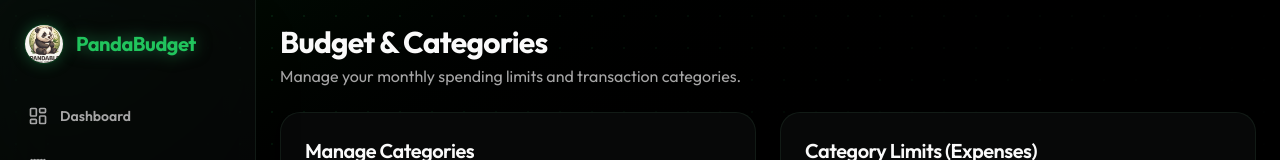
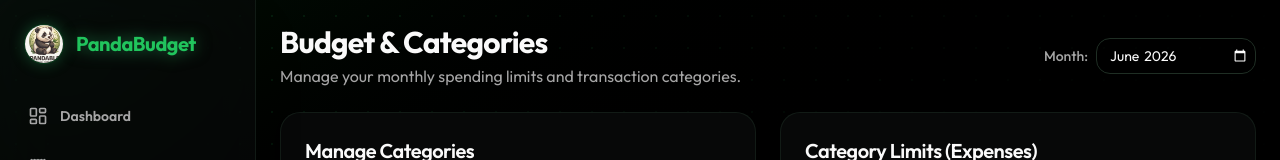
Before and after one commit to S1PPAW1T/budget-tracker, a React (Vite) app in the folder frontend/: page /budget in a window 1280 px wide. Shown: the top 160 px of the page. Built offline with nearby package versions, Linux system fonts and the light colour scheme; no server answers.

Commit message:
edit/budget-permonth

```diff
--- a/frontend/src/components/dashboard/BudgetProgress.tsx
+++ b/frontend/src/components/dashboard/BudgetProgress.tsx
@@ -5,14 +5,13 @@ import { Card, CardContent, CardHeader, CardTitle } from "@/components/ui/card"
 import { Progress } from "@/components/ui/progress"
 
 export function BudgetProgress() {
-  const { transactions, budgets } = useBudget()
+  const { transactions, budgets, selectedMonth } = useBudget()
 
-  const currentMonth = new Date().getMonth()
-  const currentYear = new Date().getFullYear()
+  const [year, month] = selectedMonth.split('-').map(Number)
 
   const currentMonthExpenses = transactions.filter((tx) => {
     const d = new Date(tx.date)
-    return tx.type === "Expense" && d.getMonth() === currentMonth && d.getFullYear() === currentYear
+    return tx.type === "Expense" && d.getMonth() === month - 1 && d.getFullYear() === year
   })
 
   const categorySpent = currentMonthExpenses.reduce((acc, tx) => {
--- a/frontend/src/components/dashboard/SummaryCards.tsx
+++ b/frontend/src/components/dashboard/SummaryCards.tsx
@@ -5,14 +5,13 @@ import { Card, CardContent, CardHeader, CardTitle } from "@/components/ui/card"
 import { ArrowDownIcon, ArrowUpIcon, WalletIcon } from "lucide-react"
 
 export function SummaryCards() {
-  const { transactions } = useBudget()
+  const { transactions, selectedMonth } = useBudget()
 
-  const currentMonth = new Date().getMonth()
-  const currentYear = new Date().getFullYear()
+  const [year, month] = selectedMonth.split('-').map(Number)
 
   const currentMonthTx = transactions.filter((tx) => {
     const d = new Date(tx.date)
-    return d.getMonth() === currentMonth && d.getFullYear() === currentYear
+    return d.getMonth() === month - 1 && d.getFullYear() === year
   })
 
   const totalIncome = currentMonthTx
--- a/frontend/src/context/BudgetContext.tsx
+++ b/frontend/src/context/BudgetContext.tsx
@@ -1,4 +1,4 @@
-import React, { createContext, useContext } from "react"
+import React, { createContext, useContext, useState } from "react"
 import { useQuery, useMutation, useQueryClient } from "@tanstack/react-query"
 import { api, Transaction as ApiTransaction, Category as ApiCategory, Budget as ApiBudget } from "@/lib/api"
 
@@ -17,6 +17,8 @@ interface BudgetContextType {
   budgets: Budget[]
   categories: Category[]
   isLoading: boolean
+  selectedMonth: string
+  setSelectedMonth: (month: string) => void
   addTransaction: (tx: { amount: number, date: string, type: "Income" | "Expense", note?: string, category: string }) => void
   updateTransaction: (id: string, tx: { amount: number, date: string, type: "Income" | "Expense", note?: string, category: string }) => void
   updateBudget: (categoryName: string, newLimit: number) => void
@@ -29,6 +31,11 @@ const BudgetContext = createContext<BudgetContextType | undefined>(undefined)
 
 export function BudgetProvider({ children }: { children: React.ReactNode }) {
   const queryClient = useQueryClient()
+
+  const currentYear = new Date().getFullYear()
+  const currentMonthNum = new Date().getMonth() + 1
+  const initialMonth = `${currentYear}-${currentMonthNum.toString().padStart(2, '0')}`
+  const [selectedMonth, setSelectedMonth] = useState(initialMonth)
 
   const { data: transactions = [], isLoading: isLoadingTx } = useQuery({
     queryKey: ['transactions'],
@@ -47,9 +54,9 @@ export function BudgetProvider({ children }: { children: React.ReactNode }) {
   })
 
   const { data: budgets = [], isLoading: isLoadingBudgets } = useQuery({
-    queryKey: ['budgets'],
+    queryKey: ['budgets', selectedMonth],
     queryFn: async () => {
-      const res = await api.get<ApiBudget[]>('/budgets')
+      const res = await api.get<ApiBudget[]>(`/budgets?month=${selectedMonth}`)
       return res.data
     }
   })
@@ -62,8 +69,8 @@ export function BudgetProvider({ children }: { children: React.ReactNode }) {
   })
 
   const updateBudgetMutation = useMutation({
-    mutationFn: async ({ categoryId, limit }: { categoryId: string, limit: number }) => {
-      await api.put(`/budgets/${categoryId}`, { limit })
+    mutationFn: async ({ categoryId, limit, month }: { categoryId: string, limit: number, month: string }) => {
+      await api.put(`/budgets/${categoryId}`, { limit, month })
     },
     onSuccess: () => queryClient.invalidateQueries({ queryKey: ['budgets'] })
   })
@@ -138,7 +145,7 @@ export function BudgetProvider({ children }: { children: React.ReactNode }) {
   const updateBudget = (categoryName: string, newLimit: number) => {
     const cat = categories.find(c => c.name === categoryName)
     if (cat) {
-      updateBudgetMutation.mutate({ categoryId: cat.id, limit: newLimit })
+      updateBudgetMutation.mutate({ categoryId: cat.id, limit: newLimit, month: selectedMonth })
     }
   }
 
@@ -173,6 +180,8 @@ export function BudgetProvider({ children }: { children: React.ReactNode }) {
       budgets: adaptedBudgets,
       categories,
       isLoading,
+      selectedMonth,
+      setSelectedMonth,
       addTransaction,
       updateTransaction,
       updateBudget,
--- a/frontend/src/lib/api.ts
+++ b/frontend/src/lib/api.ts
@@ -27,5 +27,6 @@ export interface Budget {
   id: string
   limit: number
   categoryId: string
+  month: string
   category?: Category
 }
--- a/frontend/src/pages/Budget.tsx
+++ b/frontend/src/pages/Budget.tsx
@@ -38,7 +38,7 @@ function BudgetLimitItem({ budget, onSave }: { budget: any, onSave: (cat: string
 }
 
 export default function BudgetPage() {
-  const { budgets, updateBudget, categories, addCategory, deleteCategory } = useBudget()
+  const { budgets, updateBudget, categories, addCategory, deleteCategory, selectedMonth, setSelectedMonth } = useBudget()
 
   const [newCategoryName, setNewCategoryName] = useState("")
   const [newCategoryType, setNewCategoryType] = useState<"Income" | "Expense">("Expense")
@@ -52,9 +52,20 @@ export default function BudgetPage() {
 
   return (
     <div className="space-y-6">
-      <div>
-        <h1 className="text-3xl font-bold tracking-tight">Budget & Categories</h1>
-        <p className="text-base text-muted-foreground mt-1">Manage your monthly spending limits and transaction categories.</p>
+      <div className="flex flex-col sm:flex-row sm:items-center sm:justify-between gap-4">
+        <div>
+          <h1 className="text-3xl font-bold tracking-tight">Budget & Categories</h1>
+          <p className="text-base text-muted-foreground mt-1">Manage your monthly spending limits and transaction categories.</p>
+        </div>
+        <div className="flex items-center gap-2">
+          <label className="text-sm font-medium text-muted-foreground whitespace-nowrap">Month:</label>
+          <Input
+            type="month"
+            value={selectedMonth}
+            onChange={(e) => setSelectedMonth(e.target.value)}
+            className="w-40"
+          />
+        </div>
       </div>
 
       <div className="grid gap-6 md:grid-cols-2">
@@ -103,10 +114,12 @@ export default function BudgetPage() {
           </CardHeader>
           <CardContent>
             <div className="space-y-4 max-h-[400px] overflow-y-auto pr-2">
-              {budgets.map((budget) => (
-                <BudgetLimitItem key={budget.category} budget={budget} onSave={updateBudget} />
-              ))}
-              {budgets.length === 0 && (
+              {categories.filter(c => c.type === "Expense").map((cat) => {
+                const budget = budgets.find(b => b.categoryId === cat.id || b.category === cat.name)
+                const budgetData = { category: cat.name, limit: budget ? budget.limit : 0 }
+                return <BudgetLimitItem key={cat.name} budget={budgetData} onSave={updateBudget} />
+              })}
+              {categories.filter(c => c.type === "Expense").length === 0 && (
                 <div className="text-center text-base text-muted-foreground py-6">
                   No expense categories found.
                 </div>
--- a/frontend/src/pages/Dashboard.tsx
+++ b/frontend/src/pages/Dashboard.tsx
@@ -1,15 +1,18 @@
 
 
 import { useState } from "react"
+import { useBudget } from "@/context/BudgetContext"
 import { SummaryCards } from "@/components/dashboard/SummaryCards"
 import { TransactionChart } from "@/components/dashboard/TransactionChart"
 import { BudgetProgress } from "@/components/dashboard/BudgetProgress"
 import { RecentTransactions } from "@/components/dashboard/RecentTransactions"
 import { TransactionFormModal } from "@/components/transactions/TransactionFormModal"
 import { Button } from "@/components/ui/button"
+import { Input } from "@/components/ui/input"
 import { PlusIcon } from "lucide-react"
 
 export default function DashboardPage() {
+  const { selectedMonth, setSelectedMonth } = useBudget()
   const [isModalOpen, setIsModalOpen] = useState(false)
 
   return (
@@ -22,10 +25,21 @@ export default function DashboardPage() {
           <h1 className="text-4xl font-extrabold tracking-tight bg-gradient-to-r from-foreground to-foreground/70 bg-clip-text text-transparent">Dashboard</h1>
           <p className="text-base text-muted-foreground mt-2">Overview of your budget and spending.</p>
         </div>
-        <Button onClick={() => setIsModalOpen(true)} size="sm" className="gap-2 rounded-full px-6 shadow-lg shadow-primary/20 hover:shadow-primary/40 transition-all">
-          <PlusIcon className="h-4 w-4" />
-          Add Transaction
-        </Button>
+        <div className="flex items-center gap-4">
+          <div className="flex items-center gap-2">
+            <label className="text-sm font-medium text-muted-foreground whitespace-nowrap">Month:</label>
+            <Input
+              type="month"
+              value={selectedMonth}
+              onChange={(e) => setSelectedMonth(e.target.value)}
+              className="w-40"
+            />
+          </div>
+          <Button onClick={() => setIsModalOpen(true)} size="sm" className="gap-2 rounded-full px-6 shadow-lg shadow-primary/20 hover:shadow-primary/40 transition-all">
+            <PlusIcon className="h-4 w-4" />
+            Add Transaction
+          </Button>
+        </div>
       </div>
 
       <SummaryCards />
```
Also changed, not shown: 2 other files (tests, documents, lock files or other folders).
